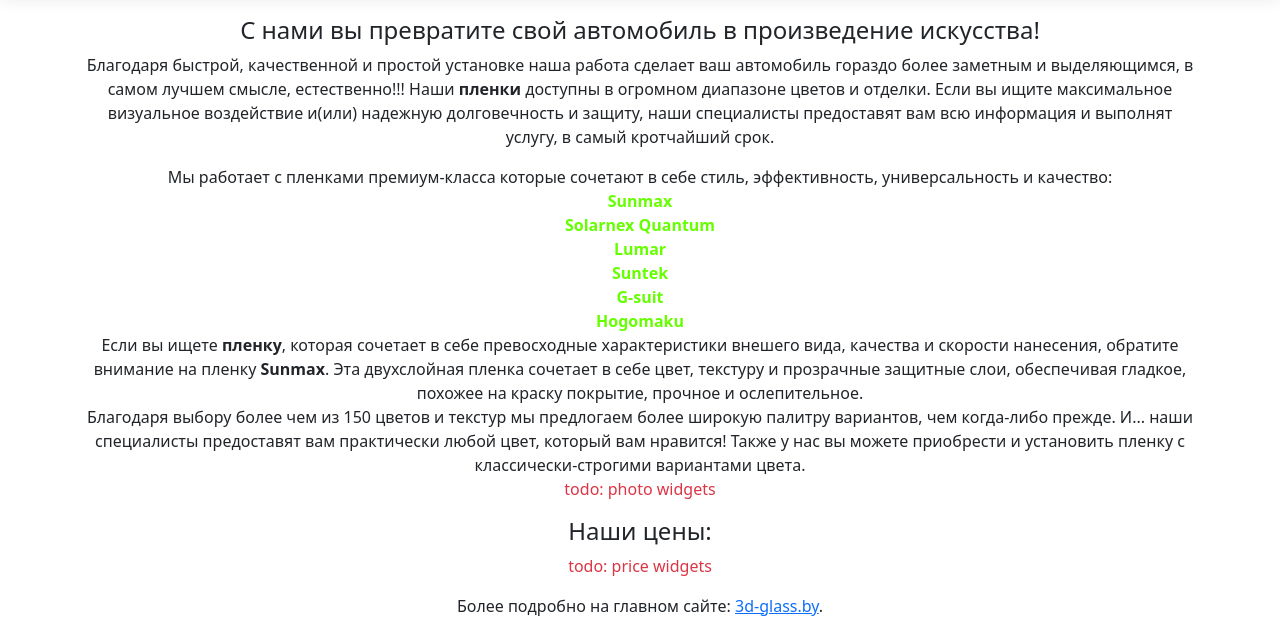
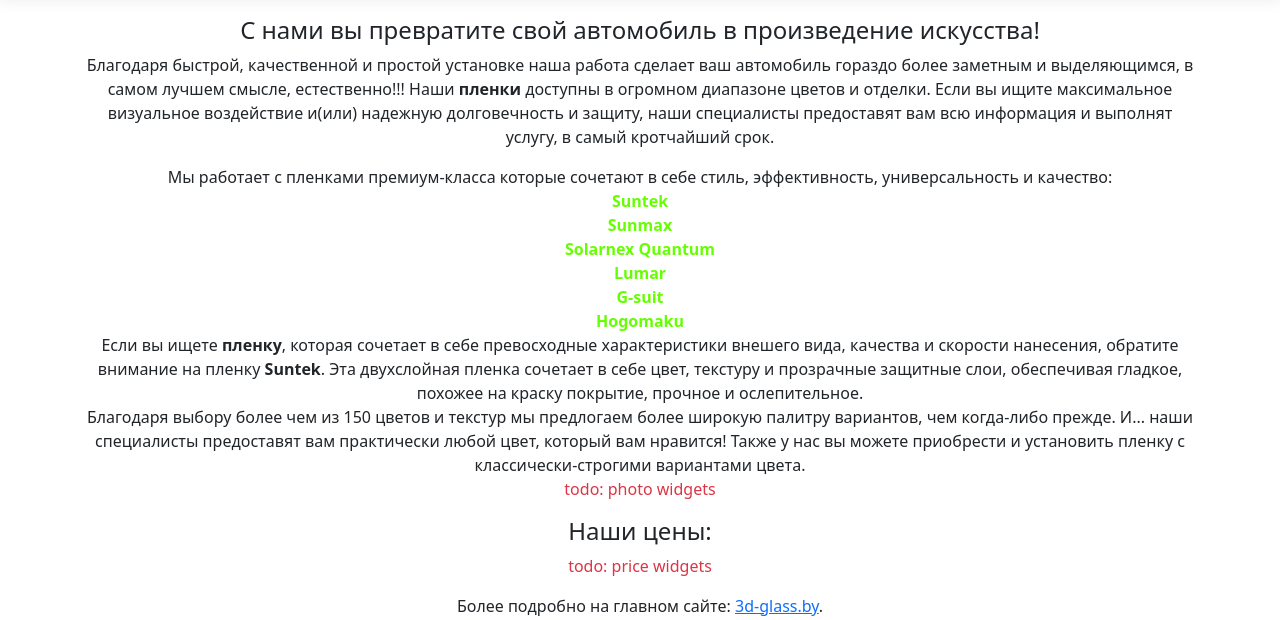
Before and after one commit to SanchesGridi/CarWrapFilm, an ASP.NET Core app: page / in a window 1280 px wide. Shown: the part 57-677 px from the top of the page. Run offline with ASP.NET Core 8, Linux system fonts and the light colour scheme; style sheets or scripts are compiled from the project's sources; some libraries are stand-ins or nearby versions.

Commit message:
improve best brand position

```diff
--- a/CarWrapFilm/CarWrapFilm/Pages/Index.cshtml
+++ b/CarWrapFilm/CarWrapFilm/Pages/Index.cshtml
@@ -7,7 +7,7 @@
     ViewData["Title"] = "Цены";
     var brands = new[]
     {
-        "Sunmax", "Solarnex Quantum", "Lumar", "Suntek", "G-suit", "Hogomaku"
+        "Suntek", "Sunmax", "Solarnex Quantum", "Lumar", "G-suit", "Hogomaku"
     };
 }
 
```
